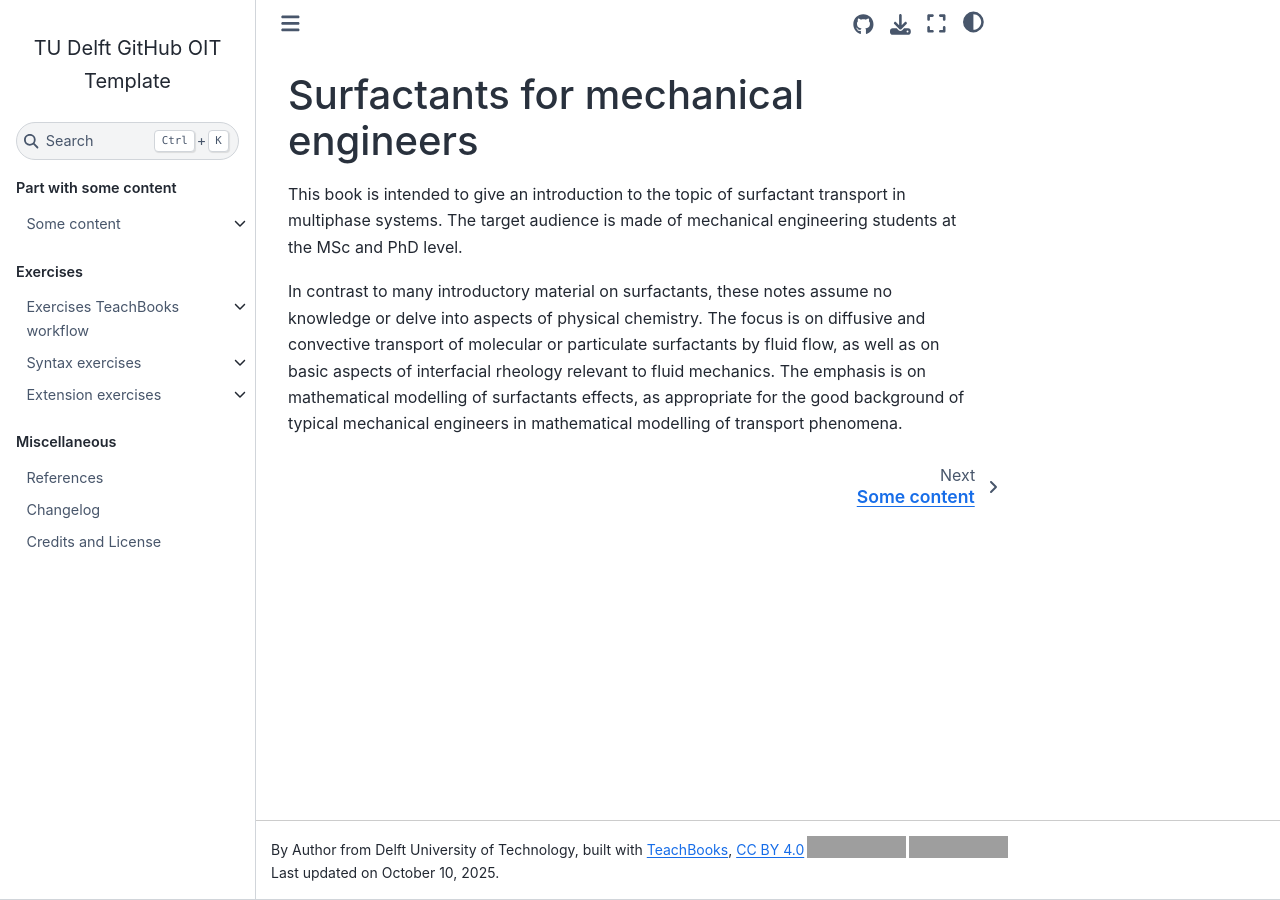
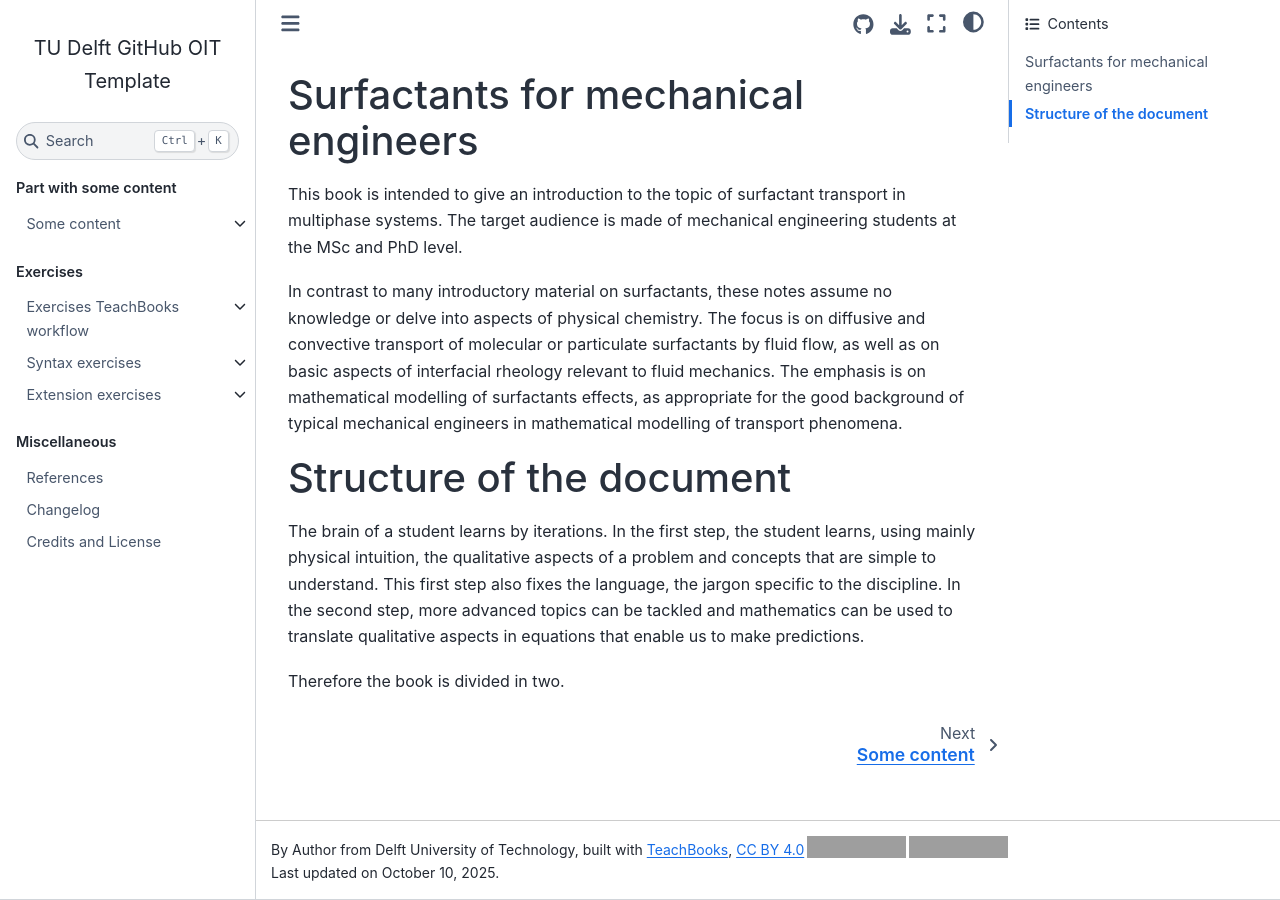
Before and after one commit to lbotto/surfactantsME, a Jupyter Book: the page built from book/intro.md, in a window 1280 px wide. Built offline with Jupyter Book 1.0.4 settings and Sphinx 7.4.7 and the Sphinx Book theme 1.1.4, drawn with Linux system fonts in a browser that asks for light colours; comment, search, counter and statistics services are not loaded; grey boxes are pictures that could not be loaded.

Commit message:
Update intro.md

```diff
--- a/book/intro.md
+++ b/book/intro.md
@@ -7,3 +7,9 @@ This book is intended to give an introduction to the topic of surfactant transpo
 
 
 In contrast to many introductory material on surfactants, these notes assume no knowledge or delve into aspects of physical chemistry. The focus is on diffusive and convective transport of molecular or particulate surfactants by fluid flow, as well as on basic aspects of interfacial rheology relevant to fluid mechanics. The emphasis is on mathematical modelling of surfactants effects, as appropriate for the good background of typical mechanical engineers in mathematical modelling of transport phenomena.
+
+# Structure of the document
+
+The brain of a student learns by iterations. In the first step, the student learns, using mainly physical intuition, the qualitative aspects of a problem and concepts that are simple to understand. This first step also fixes the language, the jargon specific to the discipline. In the second step, more advanced topics can be tackled and mathematics can be used to translate qualitative aspects in equations that enable us to make predictions.
+
+Therefore the book is divided in two.
```
